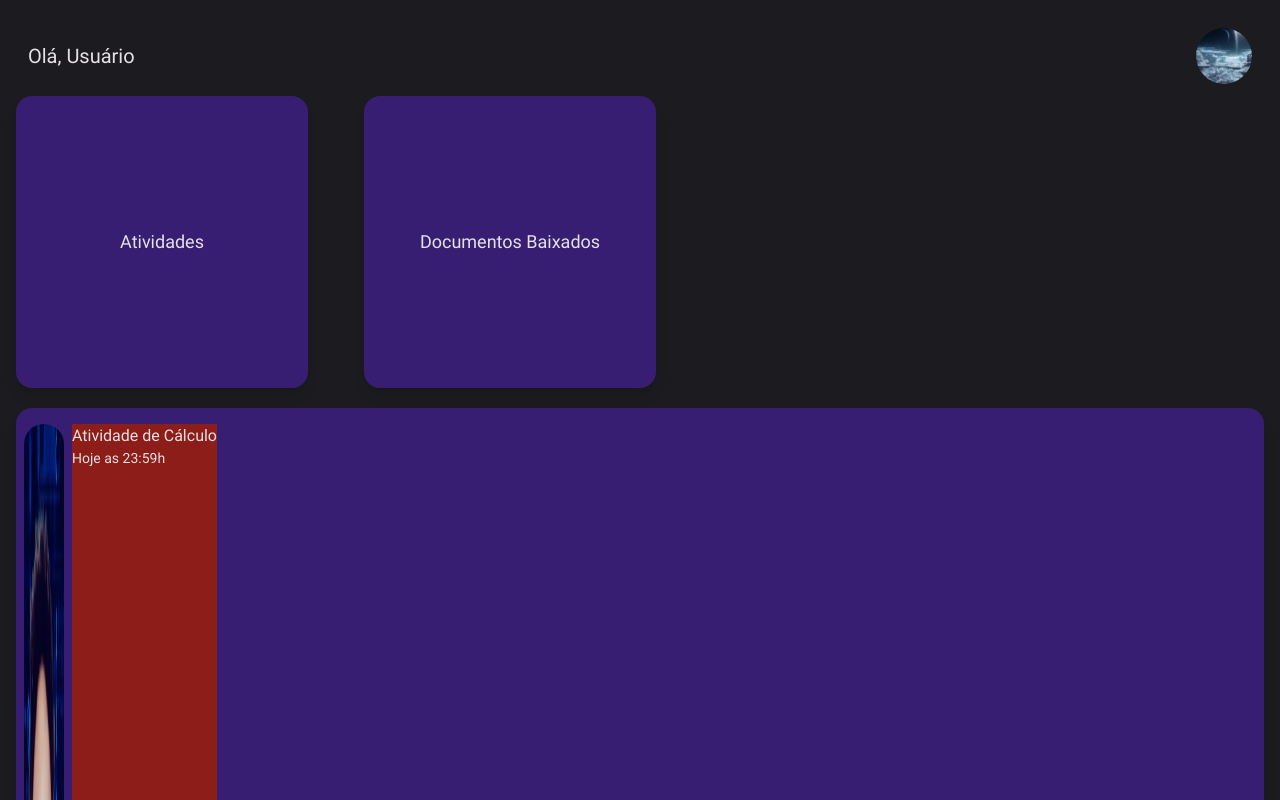
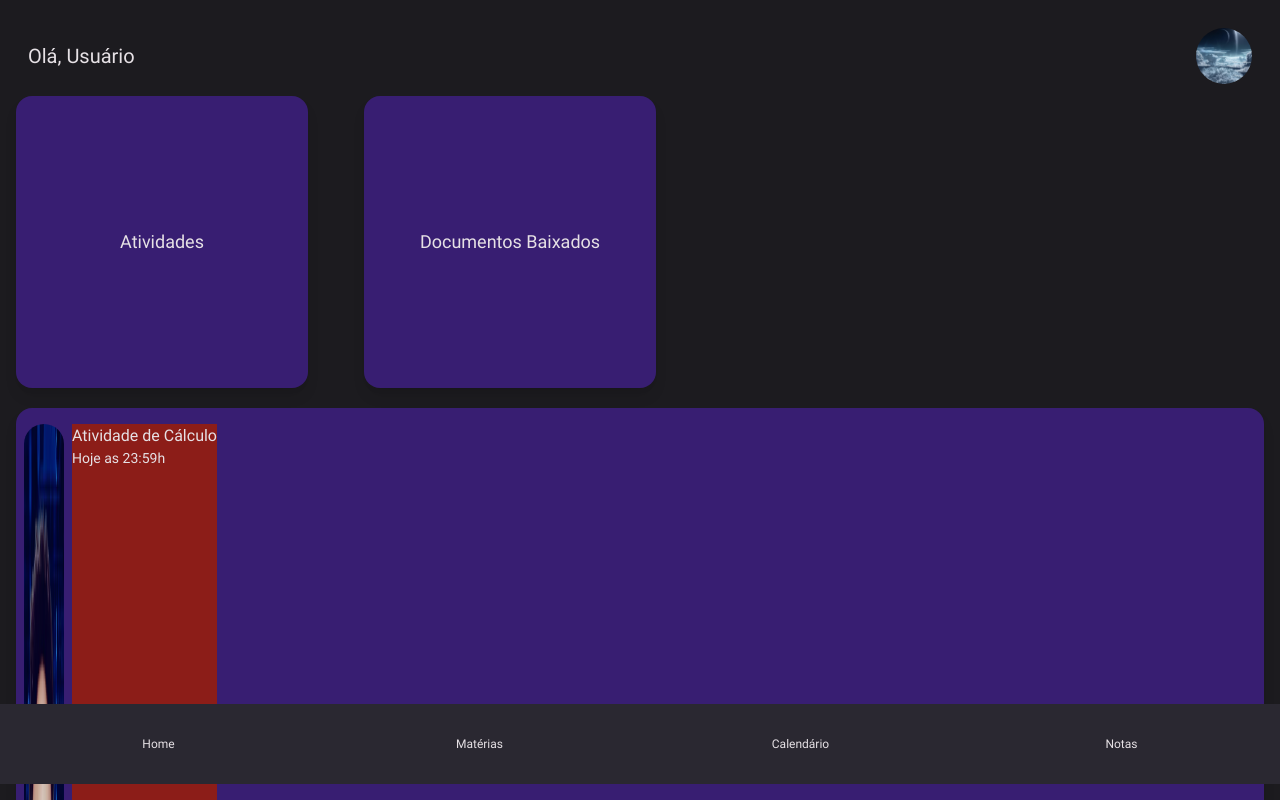
Before and after one commit to jgabrielsz/SIGAA-front-end, a React (Create React App) app: page / in a window 1280 px wide. Shown: the top 800 px of the page. Built offline with nearby package versions, Linux system fonts and the light colour scheme.

Commit message:
final changes

```diff
--- a/package.json
+++ b/package.json
@@ -8,6 +8,8 @@
     "@testing-library/user-event": "^13.5.0",
     "react": "^18.2.0",
     "react-dom": "^18.2.0",
+    "react-icons": "^4.7.1",
+    "react-icons-md": "^1.1.0",
     "react-scripts": "5.0.1",
     "web-vitals": "^2.1.4"
   },
--- /dev/null
+++ b/src/components/Navbar/Button.js
@@ -0,0 +1,7 @@
+const Button = ({children}) =>{
+    return (
+        <button className="text-xs">{children}</button>
+    )
+}
+
+export default Button
--- /dev/null
+++ b/src/components/Navbar/Navbar.js
@@ -0,0 +1,14 @@
+import Button from "./Button"
+
+const Navbar = () =>{
+    return(
+        <div className="fixed bottom-4 left-0  py-3 w-full h-20 bg-dark-surface3 grid grid-cols-4 gap-1">
+            <Button>Home</Button>
+            <Button>Matérias</Button>
+            <Button>Calendário</Button>
+            <Button>Notas</Button>
+        </div>
+    )
+}
+
+export default Navbar
--- a/src/features/Home/Grid.js
+++ b/src/features/Home/Grid.js
@@ -12,8 +12,8 @@ function Grid(){
         <Box className="aspect-auto rounded-xl my-5 justify-start bg-dark-error py-4">
             <img className='aspect-square rounded-full w-10 mx-2' src={prof}  alt='prof'/>
             <div className='bg-dark-error block'>
-                <h2 className='bg-dark-error text-dark-onsurface font-medium text-base'>Atividade de Cálculo</h2>
-                <h3 className='bg-dark-error text-dark-onsurface text-sm font-normal'>Hoje as 23:59h</h3>
+                <h2 className='text-dark-onsurface font-medium text-base'>Atividade de Cálculo</h2>
+                <h3 className=' text-dark-onsurface text-sm font-normal'>Hoje as 23:59h</h3>
             </div>
         </Box>
         </>
--- a/src/features/Home/Home.js
+++ b/src/features/Home/Home.js
@@ -1,14 +1,16 @@
 import Head from './Head'
 import Grid from './Grid'
 import Card from './card'
+import Navbar from '../../components/Navbar/Navbar'
 
 function Home(){
     return (
-        <div id='home' className='bg-back p-4'>
+        <div id='home' className='bg-back p-4 relative'>
             <Head/>
             <Grid/>
             <h2>Novidades</h2>
             <Card/>
+            <Navbar/>
         </div>
     )
 }
--- a/tailwind.config.js
+++ b/tailwind.config.js
@@ -12,7 +12,8 @@ module.exports = {
         'dark-error': '#8C1D18',
         'dark-onsurface': '#E6E1E5',
         'dark-surface1': '#242329',
-        'dark-surface2': '#1C1B1F'
+        'dark-surface2': '#1C1B1F',
+        'dark-surface3': '#2A2831'
       },
       aspectRatio: {
         '4/3': '4 / 3.3'
```
Also changed, not shown: 1 other file (tests, documents, lock files or other folders).
